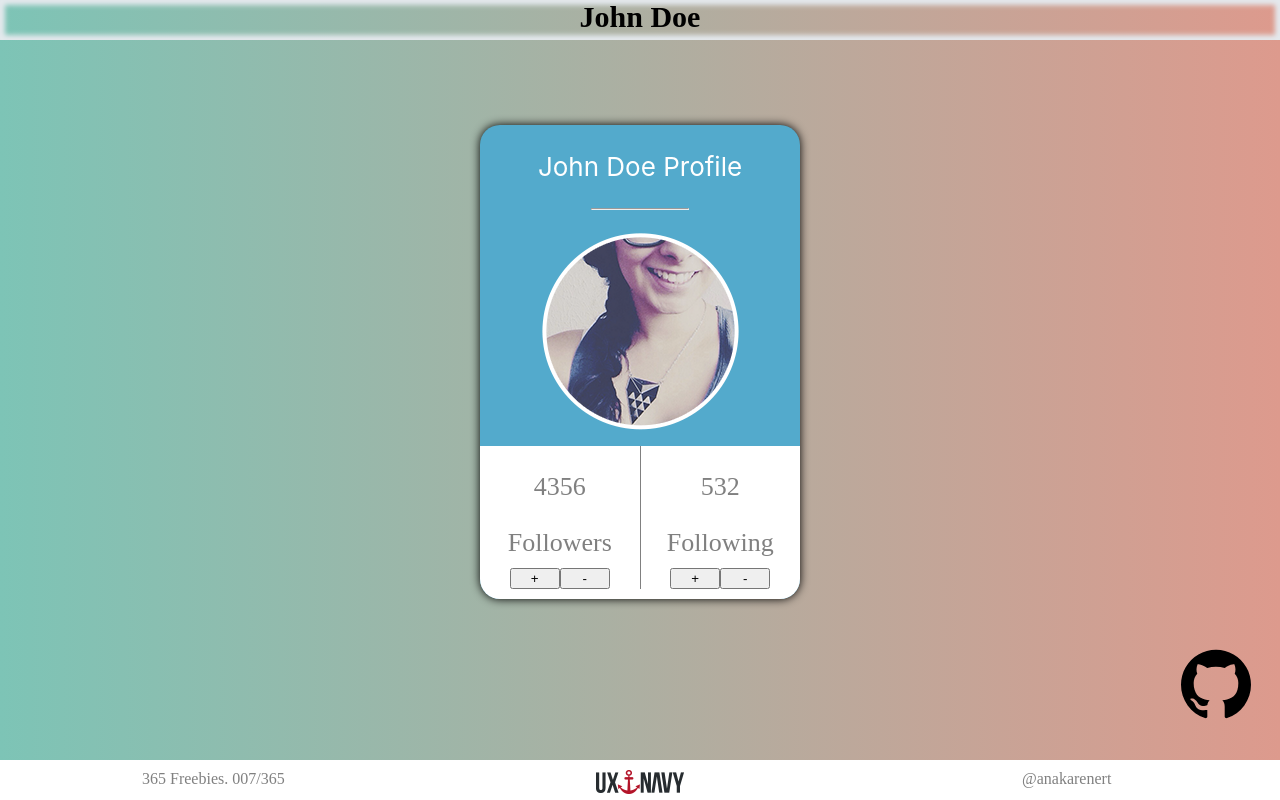
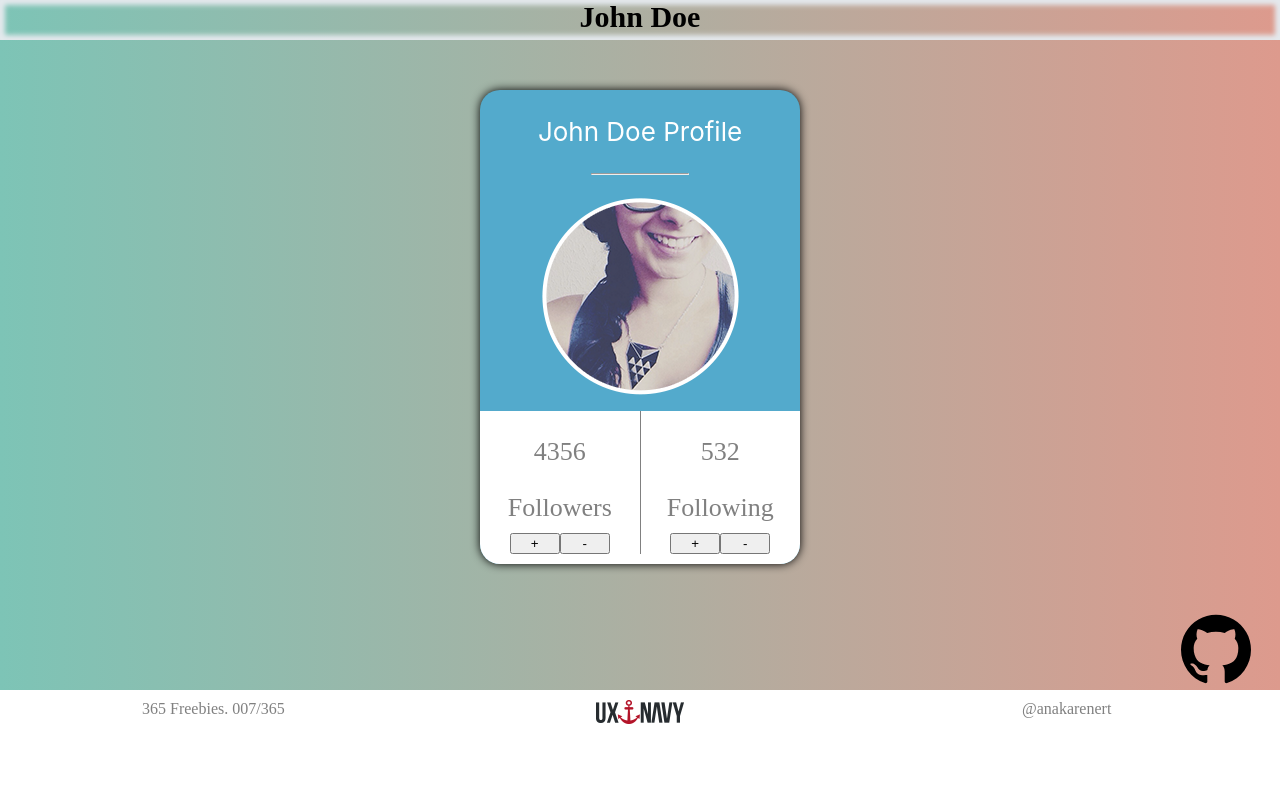
Before and after one commit to Bloodfast13/HWreactAPP1, a React (Create React App) app: page / in a window 1280 px wide. Built offline with nearby package versions, Linux system fonts and the light colour scheme.

Commit message:
React-APP

```diff
--- a/src/App.css
+++ b/src/App.css
@@ -9,7 +9,7 @@
 
 .App-header {
   background: linear-gradient(to right, #7dc4b6, #dd9a8d);
-  min-height: 90vh;
+  height: 100%;
   display: flex;
   flex-direction: column;
   align-items: center;
```
